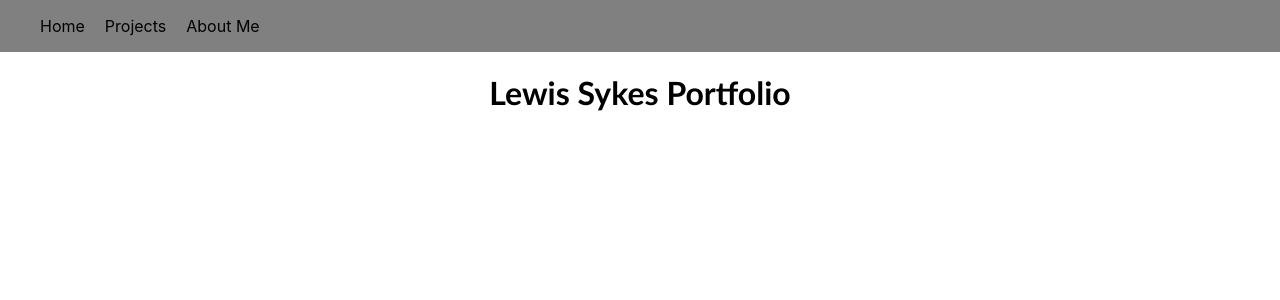
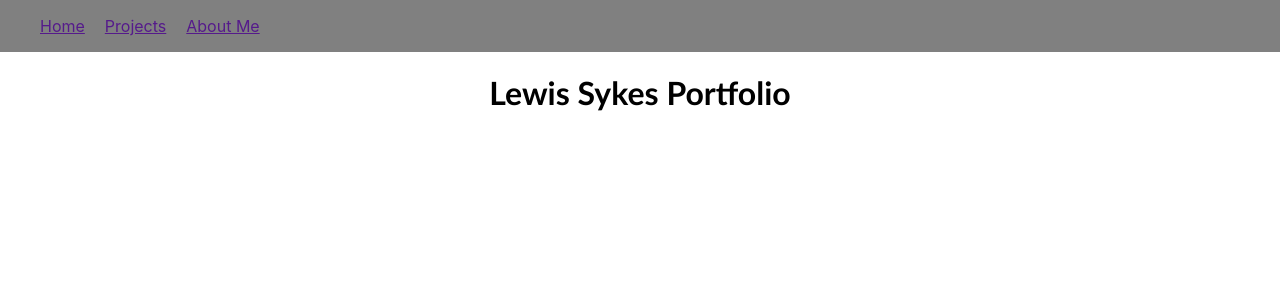
Before and after one commit to lewissykes95/lewis_sykes_portfolio, a React (Create React App) app: page / in a window 1280 px wide. Shown: the top 300 px of the page. Built offline with nearby package versions, Linux system fonts and the light colour scheme.

Commit message:
added links

```diff
--- a/src/components/NavBar.js
+++ b/src/components/NavBar.js
@@ -10,9 +10,9 @@ const NavBar = () => {
         <>
             <Nav>
                 <List>
-                    <Items>Home</Items>
-                    <Items>Projects</Items>
-                    <Items>About Me</Items>
+                    <Items href="">Home</Items>
+                    <Items href="">Projects</Items>
+                    <Items href="">About Me</Items>
                 </List>
             </Nav>
 
@@ -30,11 +30,9 @@ list-style: none;
 justify-content: flex-start;
 background-color: grey;
 `
-
 const List = styled.ul`
 display: flex;
 `
-
 const Items = styled.a`
 list-style: none;
 padding-right: 20px;
```
